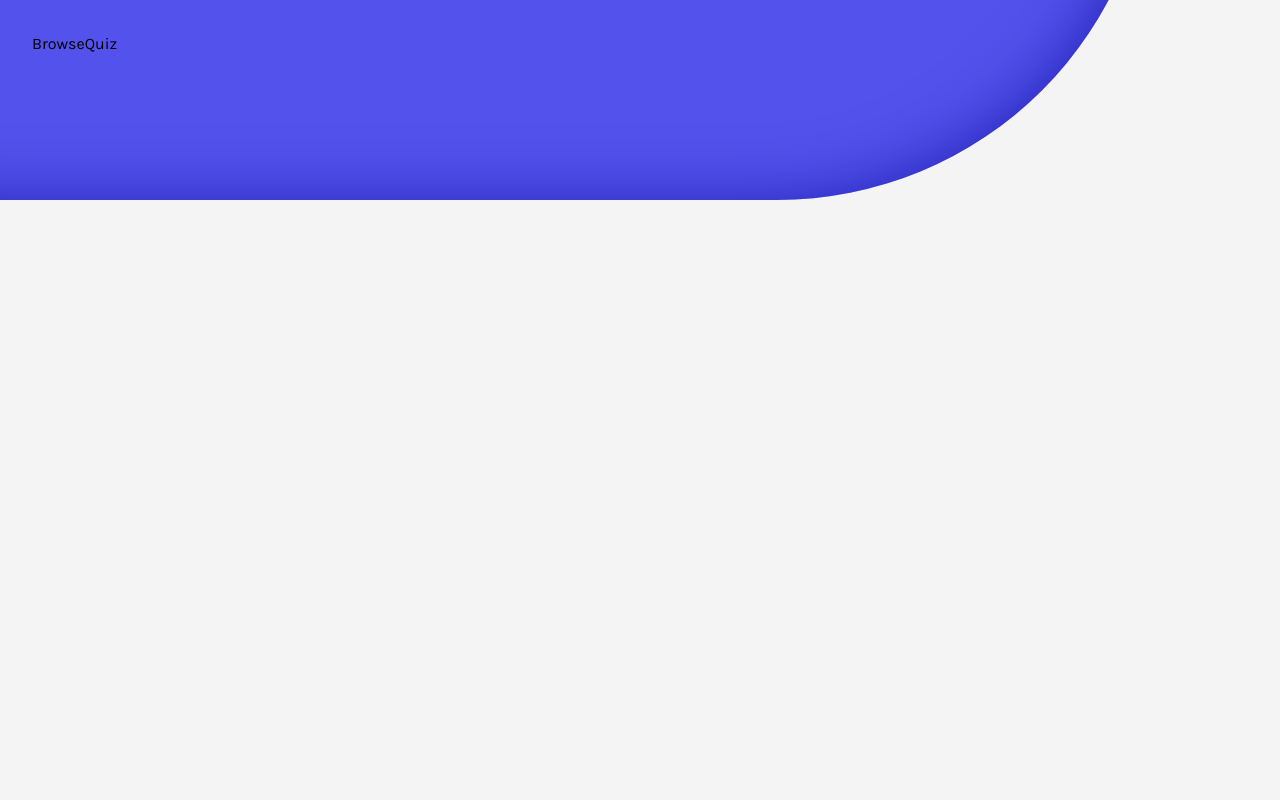
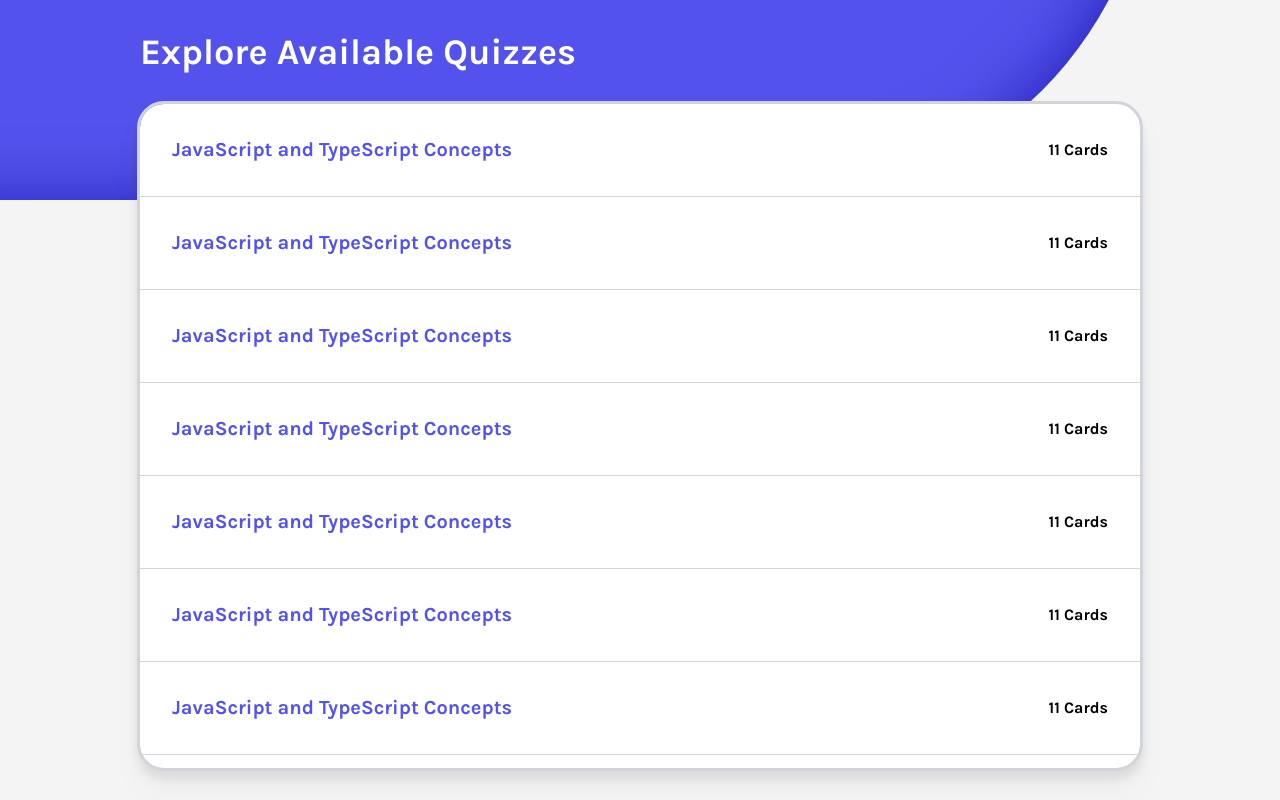
Before and after one commit to 3umaGH/NeuroCards, a React (Vite) app: page /browse in a window 1280 px wide. Built offline with nearby package versions, Linux system fonts and the light colour scheme.

Commit message:
feat: browse quizzes page

```diff
--- a/src/components/layout/Layout.tsx
+++ b/src/components/layout/Layout.tsx
@@ -4,7 +4,7 @@ export const Layout = ({ children }: { children: React.ReactNode }) => {
   return (
     <div className='flex justify-center font-karla'>
       <div className='w-[130%] xl:w-[120%] bg-[--primary] h-[750px] rounded-full fixed top-[-530px] md:top-[-550px] shadow-innerDecoration right-[-30px] md:right-[10%] z-[0] ' />
-      <div className='max-w-[1440px] z-[1] flex-1 h-[100svh] p-4 md:p-8 w-full overflow-auto'>{children}</div>
+      <div className='max-w-[1440px] z-[1] flex-1 h-[100svh] p-4 md:p-8 w-full flex justify-center overflow-auto'>{children}</div>
     </div>
   )
 }
--- /dev/null
+++ b/src/components/pages/BrowseQuiz/QuizTable/QuizTable.tsx
@@ -0,0 +1,22 @@
+import clsx from 'clsx'
+import { CommonProps } from '../../../../types/common'
+import { QuizTableItem } from './QuizTableItem'
+import { mockQuiz } from '../../../../constants/quiz'
+
+type QuizTable = CommonProps
+
+export const QuizTable = ({ className }: QuizTable) => {
+  return (
+    <div
+      className={clsx(
+        'flex-1 w-full h-full overflow-hidden bg-white rounded-3xl drop-shadow-xl outline outline-gray-300',
+        className
+      )}>
+      <div className='flex flex-col h-full overflow-auto'>
+        {new Array(20).fill(0).map(() => (
+          <QuizTableItem quiz={mockQuiz} />
+        ))}
+      </div>
+    </div>
+  )
+}
--- /dev/null
+++ b/src/components/pages/BrowseQuiz/QuizTable/QuizTableItem.tsx
@@ -0,0 +1,14 @@
+import { FlashCardQuiz } from '../../../../types/quiz'
+
+type QuizTableItem = { quiz: FlashCardQuiz }
+
+export const QuizTableItem = ({ quiz }: QuizTableItem) => {
+  return (
+    <>
+      <div className='flex group flex-col p-4 md:p-8 items-center justify-between border-b-[1px] py-4 md:py-8 border-gray-300 gap-x-4 gap-y-2 md:flex-row cursor-pointer hover:bg-gray-50 transition-all'>
+        <span className='font-bold text-[--primary] text-xl w-full group-hover:brightness-75'>{quiz.quiz_topic}</span>
+        <span className='w-full font-bold text-left md:text-right '>{quiz.questions.length} Cards</span>
+      </div>
+    </>
+  )
+}
--- a/src/pages/BrowseQuiz.tsx
+++ b/src/pages/BrowseQuiz.tsx
@@ -1,3 +1,11 @@
+import { QuizTable } from '../components/pages/BrowseQuiz/QuizTable/QuizTable'
+
 export const BrowseQuiz = () => {
-  return <div>BrowseQuiz</div>
+  return (
+    <div className='flex flex-col flex-1 w-full h-full gap-8 max-w-[1000px] items-center'>
+      <h3 className='w-full text-xl font-bold text-white md:text-4xl'>Explore Available Quizzes</h3>
+
+      <QuizTable />
+    </div>
+  )
 }
```
